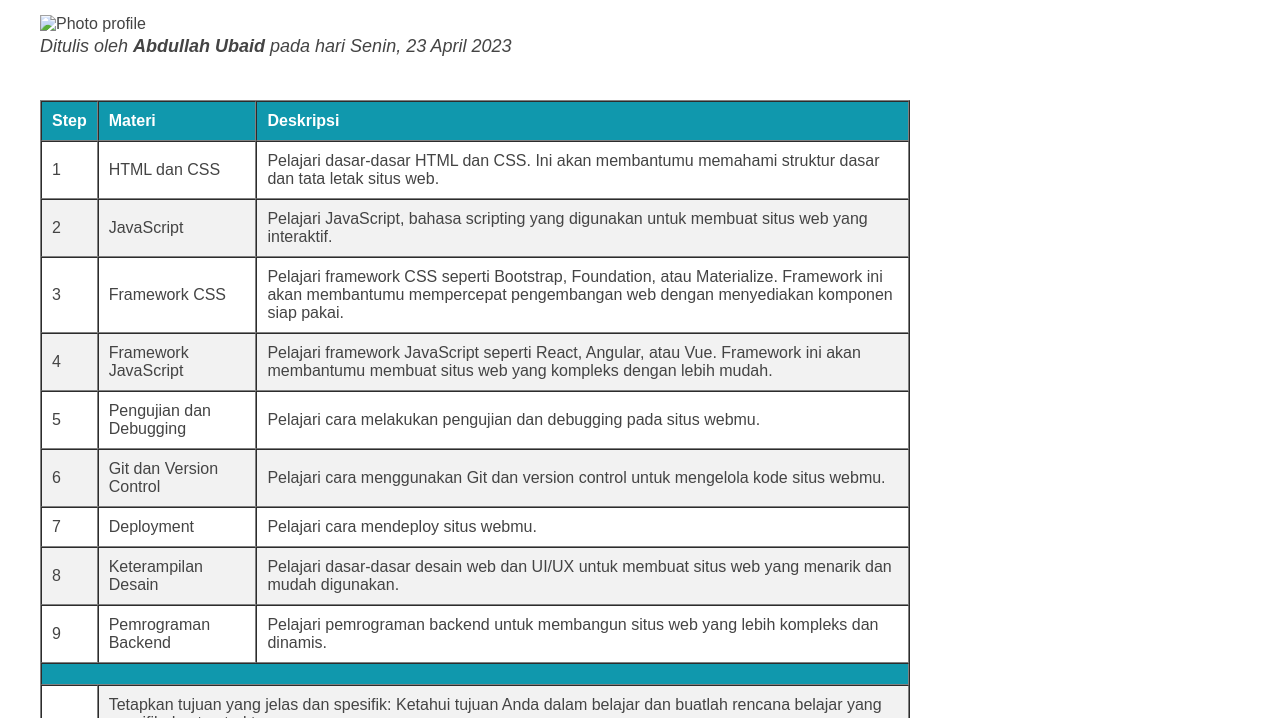
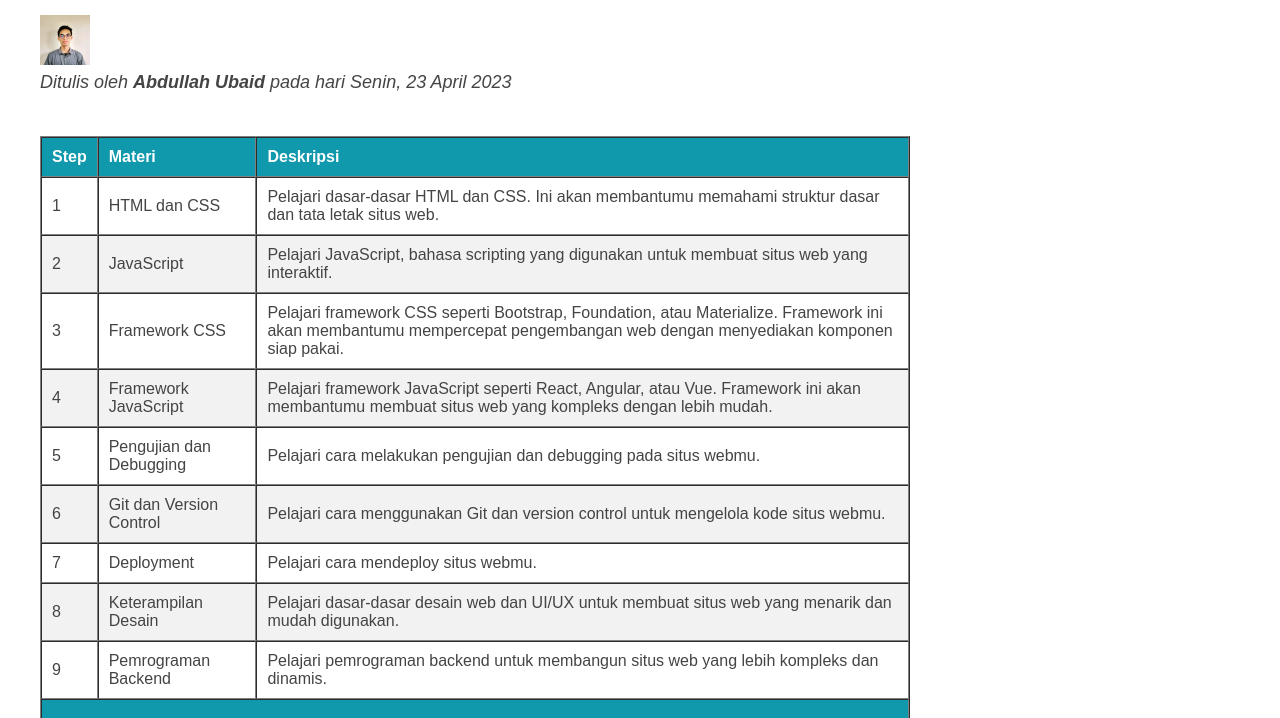
Before and after one commit to boysitorus/ChallengeCSS, a plain HTML site: page blog.html in a window 1280 px wide. Shown: the part 277-995 px from the top of the page. Drawn offline with Linux system fonts and the light colour scheme; the site is published under a folder, as on GitHub Pages, so addresses that start at the root find nothing.

Commit message:
Update blog.html

```diff
--- a/blog.html
+++ b/blog.html
@@ -27,7 +27,7 @@
 
       <header class="post-header">
         <h2 style="width: 800px";">Roadmap Belajar Menjadi <em>Front End Developer</em></h2>
-        <img src="/assets/img/abdullah.jpg" alt="Photo profile" width="50" height="50" />
+        <img src="assets/img/abdullah.jpg" alt="Photo profile" width="50" height="50" />
 
         <p id="author">
           Ditulis oleh
```
